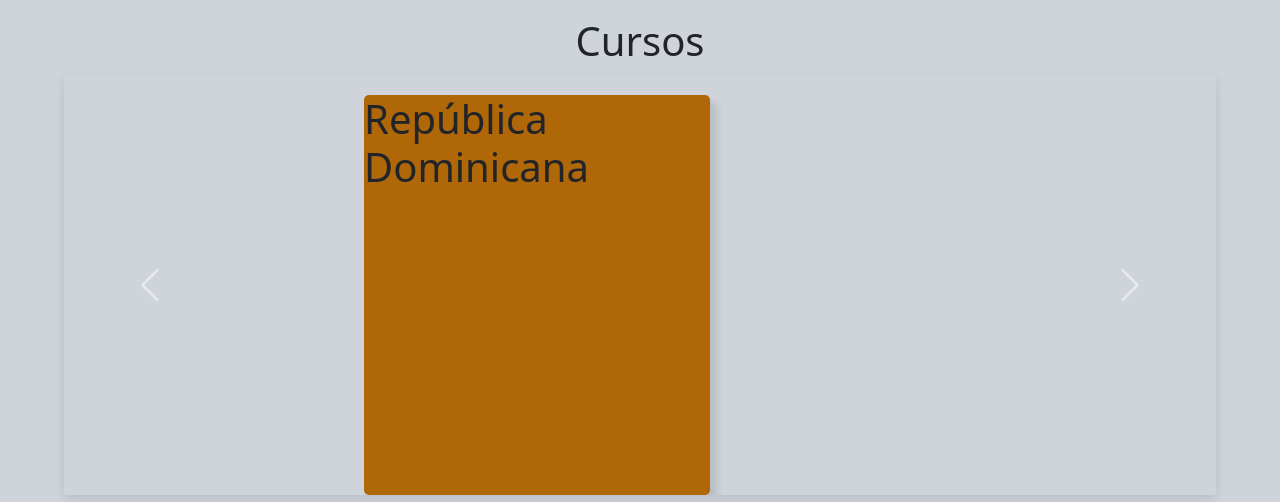
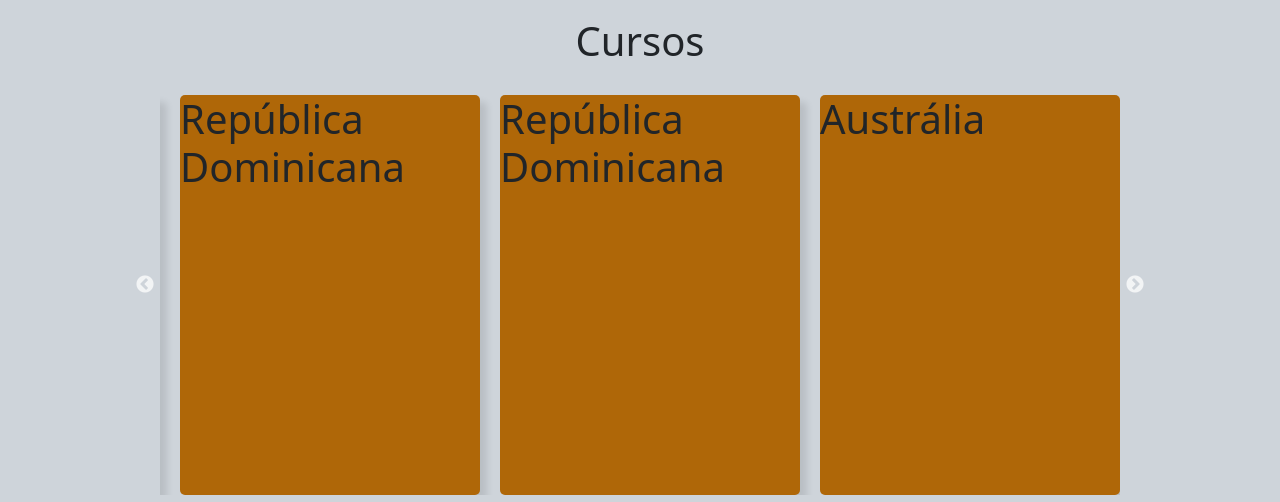
Before and after one commit to thiagovernetti96/SiteCurso, a plain HTML site: page index.html in a window 1280 px wide. Shown: the part 103-605 px from the top of the page. Drawn offline with nearby package versions, Linux system fonts and the light colour scheme.

Commit message:
Resolvido slider

```diff
--- a/index.html
+++ b/index.html
@@ -4,14 +4,15 @@
   <meta charset="UTF-8">
   <meta name="viewport" content="width=device-width, initial-scale=1.0">
   <title>Document</title>
-  <link rel="stylesheet" href="resources/css/style.css">
+
   <link rel="stylesheet" href="vendors/css/normalize.css">
   <link rel="preconnect" href="https://fonts.googleapis.com">
   <link rel="preconnect" href="https://fonts.gstatic.com" crossorigin>
   <link rel="stylesheet" href="https://cdn.jsdelivr.net/npm/bootstrap@5.3.3/dist/css/bootstrap.min.css">
-  <script src="https://ajax.googleapis.com/ajax/libs/jquery/3.6.0/jquery.min.js"></script>
+
   <link rel="stylesheet" type="text/css" href="https://cdn.jsdelivr.net/npm/slick-carousel@1.8.1/slick/slick.css"/>
   <link rel="stylesheet" type="text/css" href="https://cdn.jsdelivr.net/npm/slick-carousel@1.8.1/slick/slick-theme.css"/>
+  <link rel="stylesheet" href="resources/css/style.css">
 </head>
 <body class="bg-dark-subtle">
   <header>
@@ -30,33 +31,20 @@
     <div class="h2 cursos">
       <h2>Cursos</h2>
     </div>
-    <div id="carouselExample" class="carousel slide">
-      <div class="carousel-inner">
-        <div class="carousel-item active">
+
+      <div class="multiple-items">
           <div class="c-card">
             <h2>República Dominicana</h2>
           </div>
-        </div>
-        <div class="carousel-item">
+
           <div class="c-card">
             <h2>República Dominicana</h2>
           </div>
-        </div>
-        <div class="carousel-item">
           <div class="c-card">
             <h2>Austrália</h2>
           </div>
-        </div>
-      </div>
-      <button class="carousel-control-prev" type="button" data-bs-target="#carouselExample" data-bs-slide="prev">
-        <span class="carousel-control-prev-icon" aria-hidden="true"></span>
-        <span class="visually-hidden">Previous</span>
-      </button>
-      <button class="carousel-control-next" type="button" data-bs-target="#carouselExample" data-bs-slide="next">
-        <span class="carousel-control-next-icon" aria-hidden="true"></span>
-        <span class="visually-hidden">Next</span>
-      </button>
-    </div>
+
+
 
         <div class="c-card">
           <h2>Brasil</h2>
@@ -68,10 +56,10 @@
             <h2>Uruguai</h2>
         </div>
 
-    </div>
-      <div class="c-card">
-        <h2>República Dominicana</h2>
-      </div>
+
+        <div class="c-card">
+          <h2>República Dominicana</h2>
+        </div>
         <div class="c-card">
           <h2>Brasil</h2>
         </div>
@@ -82,15 +70,15 @@
             <h2>Uruguai</h2>
         </div>
 
-      <div class="swiper-slide">
         <div class="c-card">
           <h2>Colômbia</h2>
         </div>
         <div class="c-card">
             <h2>Chile</h2>
         </div>
+      </div>
 
-      </div>
+
   </section>
   <section>
     <div class="d-flex justify-content-center mt-2 flex-wrap">
@@ -305,30 +293,13 @@
 
 
   <script src="https://cdn.jsdelivr.net/npm/bootstrap@5.3.3/dist/js/bootstrap.bundle.min.js"></script>
+  <script type="text/javascript" src="https://code.jquery.com/jquery-1.11.0.min.js"></script>
+  <script type="text/javascript" src="https://code.jquery.com/jquery-migrate-1.2.1.min.js"></script>
   <script src="https://unpkg.com/ionicons@4.5.10-0/dist/ionicons.js"></script>
   <script type="text/javascript" src="https://cdn.jsdelivr.net/npm/slick-carousel@1.8.1/slick/slick.min.js"></script>
+
   <script src="resources/js/Carrousel.js"></script>
-  <script src="https://unpkg.com/swiper/swiper-bundle.min.js"></script>
-  <!--<script>
-    const swiper = new Swiper('.swiper', {
 
-      direction: 'vertical',
-      loop: true,
-
-      pagination: {
-        el: '.swiper-pagination',
-      },
-
-      navigation: {
-        nextEl: '.swiper-button-next',
-        prevEl: '.swiper-button-prev',
-      },
-
-      scrollbar: {
-        el: '.swiper-scrollbar',
-      },
-    });
-  </script>-->
 </body>
 
 </html>
--- a/resources/css/style.css
+++ b/resources/css/style.css
@@ -88,15 +88,13 @@ li a{
   height: 400px;
   background-color: rgb(175, 103, 8);
   margin-top: 20px;
-  margin-left: 300px;
+  margin-left: 20px;
 }
 
-.carousel-item {
-  display: flex;
-  justify-content: center;
-}
-.carousel-inner{
-  display: flex;
+
+.multiple-items{
+  width: 75%;
+  margin: 0 auto;
 }
 
 /*Seção Professores*/
--- a/resources/js/Carrousel.js
+++ b/resources/js/Carrousel.js
@@ -1,5 +1,7 @@
-$('.multiple-items').slick({
-  infinite: true,
-  slidesToShow: 3,
-  slidesToScroll: 3
+$(document).ready(function(){
+  $('.multiple-items').slick({
+    infinite: true,
+    slidesToShow: 3,
+    slidesToScroll: 3
+  });
 });
```
